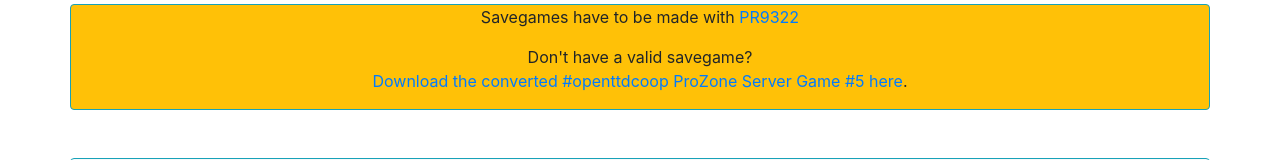
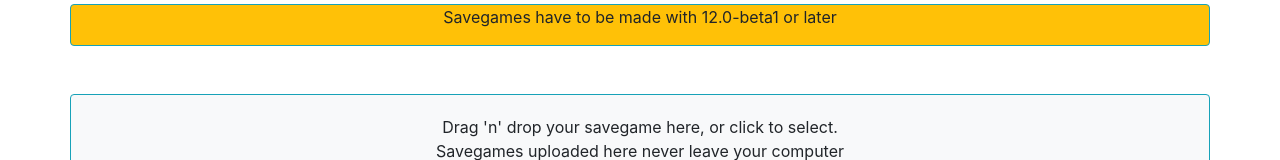
Before and after one commit to michalc/OpenTTDLab, a React (Create React App) app in the folder webapp/web/: page / in a window 1280 px wide. Shown: the top 160 px of the page. Built offline with nearby package versions, Linux system fonts and the light colour scheme.

Commit message:
Fix: with OpenTTD 12.0-beta1, update the header with this information

```diff
--- a/webapp/web/src/App.tsx
+++ b/webapp/web/src/App.tsx
@@ -10,8 +10,7 @@
   return (
     <div>
       <div className="card border-info bg-warning container mt-1 text-center">
-        <p>Savegames have to be made with <a target="_new" href="https://github.com/OpenTTD/OpenTTD/pull/9322">PR9322</a></p>
-        <p>Don't have a valid savegame?<br /><a href="ottdc_pzsg5.sav">Download the converted #openttdcoop ProZone Server Game #5 here</a>.</p>
+        <p>Savegames have to be made with 12.0-beta1 or later</p>
       </div>
 
       <Savegame setData={setData} />
```
Also changed, not shown: 1 other file (tests, documents, lock files or other folders).
